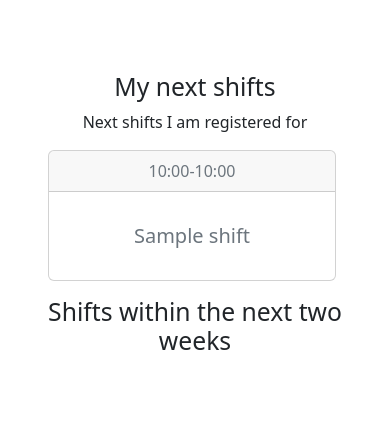
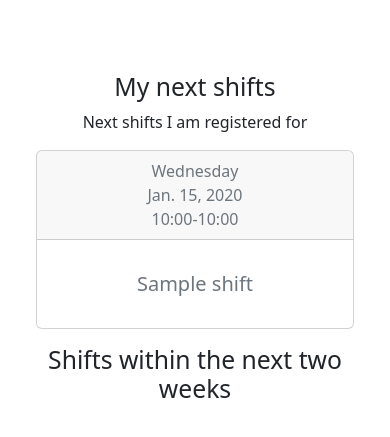
Before and after one commit to TomMeHo/cafeadmin, a Django app: template shift_planner/templates/shifts/overview.html in a window 390 px wide. Shown: the part 56-493 px from the top of the page. Run offline with Django 5.2, Linux system fonts and the light colour scheme; the template is opened without the code that fills it: values that come from a table or form of the project are taken from there, others are empty; tables that the repository leaves empty hold one stand-in row (values such as "Sample post").

Commit message:
responsive design for mobile

```diff
--- a/shift_planner/templates/shifts/overview.html
+++ b/shift_planner/templates/shifts/overview.html
@@ -9,7 +9,7 @@
         <p class="lead">Use this document as a way to quickly start any new project.<br> All you get is this text and a mostly barebones HTML document.</p>
     </div> -->
 
-    <div class="container">
+    <div class="container-flex">
         <h2>{% translate "My next shifts" %}</h2>
         <p>{% translate "Next shifts I am registered for" %}</p>
         {% if my_next_shifts|length == 0 %}
@@ -18,9 +18,11 @@
             </div>
         {% else %}
             <div class="card-group">
-                {% for shift in my_next_shifts %}
-                    {% include "shifts/shift_card.html" %}
-                {% endfor %}
+                {% with cards_with_date=True %}
+                    {% for shift in my_next_shifts %}
+                        {% include "shifts/shift_card.html" %}
+                    {% endfor %}
+                {% endwith %}
             </div>
         {% endif %}
     </div>
--- a/shift_planner/templates/shifts/shift_card.html
+++ b/shift_planner/templates/shifts/shift_card.html
@@ -1,8 +1,15 @@
 {% load i18n %}
-<div class="card mb-3 {% if shift.is_past == True %}text-secondary{% endif %}{% if shift.is_registered == True %}border-primary{% else %}{% endif %}" style="max-width: 18rem;">
+<!-- <div class="card mb-3 {% if shift.is_past == True %}text-secondary{% endif %}{% if shift.is_registered == True %}border-primary{% else %}{% endif %}"> -->
+    <div class="card mb-3 {% if shift.is_past == True %}text-secondary{% endif %}{% if shift.is_registered == True %}border-primary{% else %}{% endif %}" style="max-width: 500px;">
     <div class="card-header">
-            {% if cards_with_date == True %}<span class="small">{{ shift.shift_date }}<br></span>{% endif %}
-            <span>{{ shift.starts_at|time:"H:i" }}-{{ shift.ends_at|time:"H:i" }}</span>
+        {% if cards_with_date %}
+        <div class="text-center">{{ shift.shift_date|date:"l" }}</div>
+        <div class="text-center">{{ shift.shift_date }}</div>
+        {% else %}
+            <div class="d-md-none d-block text-center">{{ shift.shift_date|date:"l" }}</div>
+            <div class="d-md-none d-block text-center">{{ shift.shift_date }}</div>
+        {% endif %}
+        <span>{{ shift.starts_at|time:"H:i" }}-{{ shift.ends_at|time:"H:i" }}</span>
     </div>
     <div class="card-body">
         <p>
--- a/shift_planner/templates/shifts/weekly_calendar.html
+++ b/shift_planner/templates/shifts/weekly_calendar.html
@@ -9,7 +9,7 @@
 {% translate "Sunday"    as Sunday %}
 
 <!-- inspired by https://codepen.io/chrisdpratt/pen/OOybam -->
-<div class="container-flex">
+<div class="container-flex d-sm-none d-md-block">
     <header>
         <div class="row d-none d-sm-flex p-1 bg-dark text-white">
             <h5 class="col-sm p-1 text-center">{{ Monday }}</h5>
@@ -21,10 +21,10 @@
             <h5 class="col-sm p-1 text-center">{{ Sunday }}</h5>
         </div>
     </header>
+    <!-- weekly calendar view -->
     {% for week in weeks %}
         <div class="row border border-right-0 border-bottom-0">
             {% for day in week.days %}
-            <!-- TODO Blende Tage ohne Inhalt auf Mobile aus. -->
                 <div class="col-sm p-2 border border-left-0 border-top-0 d-sm-inline-block d-none {% if day.is_past == True %} bg-light text-muted {% endif %}">
                     {% if not restrict_on_month or restrict_on_month == day.date.month %}
                         <h5 class="row align-items-center">
@@ -42,3 +42,15 @@
         </div>
     {% endfor %}
 </div>
+<div class="container-flex d-block d-md-none">
+    <!-- xs list view -->
+    {% for week in weeks %}
+            {% for day in week.days %}
+                {% if not restrict_on_month or restrict_on_month == day.date.month %}
+                    {% for shift in day.shifts %}
+                        {% include "shifts/shift_card.html" %}
+                    {% endfor %}
+                {% endif %}
+            {% endfor %}
+    {% endfor %}
+</div>
```
